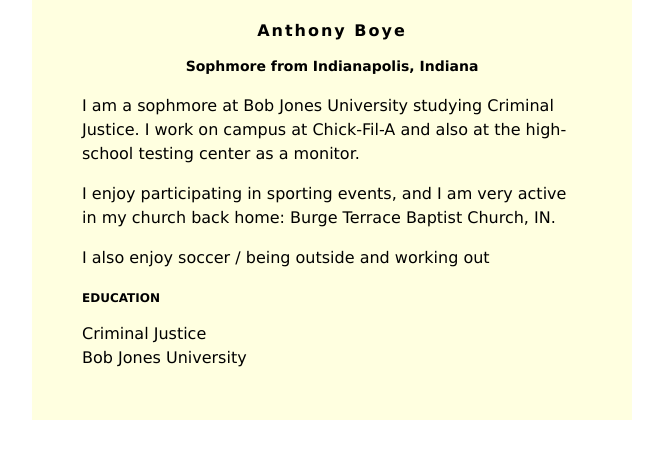
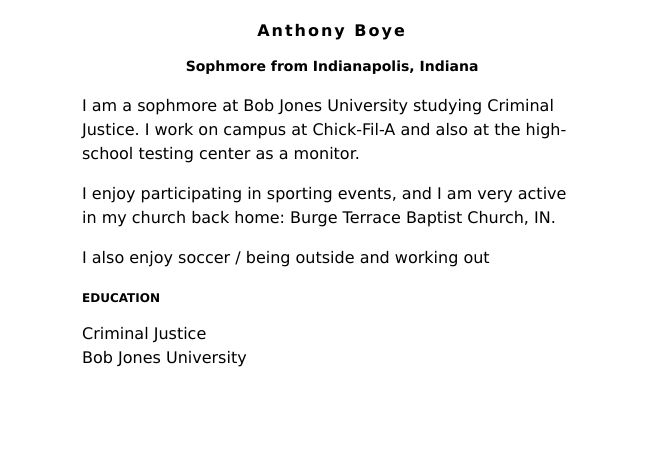
Before and after one commit to aboye325/aboye325.github.io, a plain HTML site: page index.html in a window 1280 px wide. Shown: the whole page, without its empty margins (308-971 px from the left). Drawn offline with Linux system fonts and the light colour scheme.

Commit message:
Update index.html

```diff
--- a/index.html
+++ b/index.html
@@ -6,7 +6,7 @@ body {
     font-family: Verdana;
 }
 #content {
-    background: lightyellow;
+    background: darkbrown;
     min-width: 200px;
     max-width: 500px;
     padding: 50px;
```
